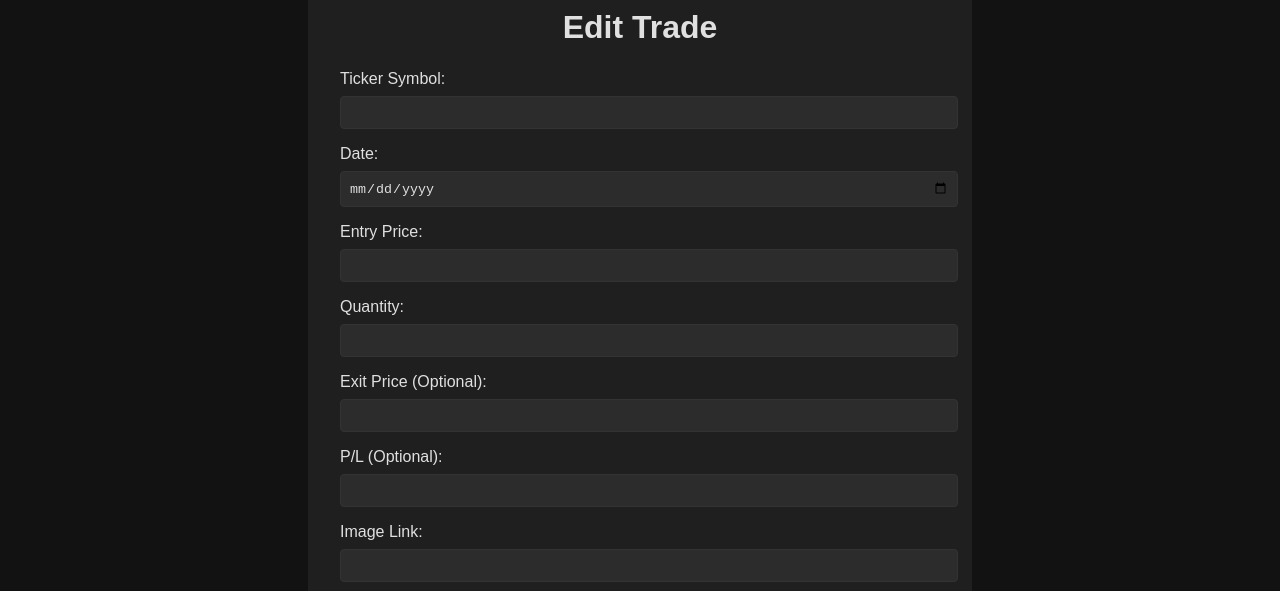
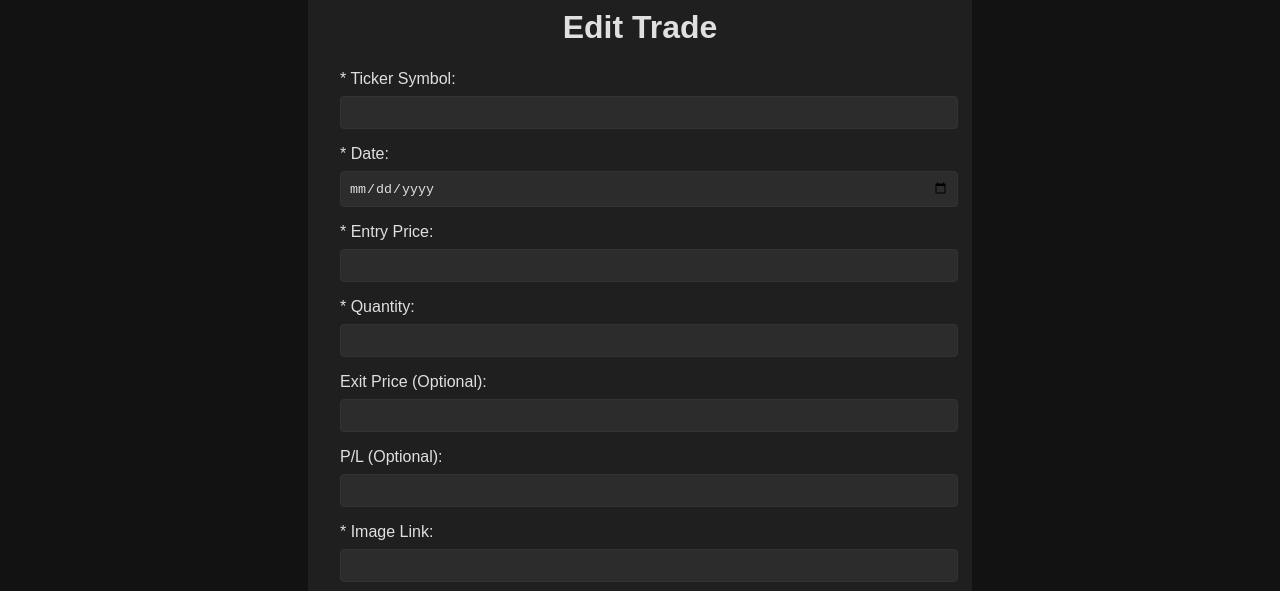
Before and after one commit to idavidov13/React-May-2024-Regular-Exam, a React (Vite) app in the folder client/: page /trades/1/edit in a window 1280 px wide. Shown: the part 136-727 px from the top of the page. Built offline with nearby package versions, Linux system fonts and the light colour scheme; no server answers; sample sign-in values are in the browser's storage.

Commit message:
adding * for mandatory fields

```diff
--- a/client/src/components/editTrade/EditTrade.jsx
+++ b/client/src/components/editTrade/EditTrade.jsx
@@ -76,7 +76,7 @@ export default function EditTrade() {
       {error && <p className="error-message">{error}</p>}
       <form onSubmit={submitHandler} className="edit-trade-form">
         <div className="form-group">
-          <label htmlFor="tickerSymbol">Ticker Symbol:</label>
+          <label htmlFor="tickerSymbol">* Ticker Symbol:</label>
           <input
             type="text"
             id="tickerSymbol"
@@ -87,7 +87,7 @@ export default function EditTrade() {
           />
         </div>
         <div className="form-group">
-          <label htmlFor="date">Date:</label>
+          <label htmlFor="date">* Date:</label>
           <input
             type="date"
             id="date"
@@ -98,7 +98,7 @@ export default function EditTrade() {
           />
         </div>
         <div className="form-group">
-          <label htmlFor="entryPrice">Entry Price:</label>
+          <label htmlFor="entryPrice">* Entry Price:</label>
           <input
             type="number"
             id="entryPrice"
@@ -110,7 +110,7 @@ export default function EditTrade() {
           />
         </div>
         <div className="form-group">
-          <label htmlFor="quantity">Quantity:</label>
+          <label htmlFor="quantity">* Quantity:</label>
           <input
             type="number"
             id="quantity"
@@ -144,7 +144,7 @@ export default function EditTrade() {
           />
         </div>
         <div className="form-group">
-          <label htmlFor="image">Image Link:</label>
+          <label htmlFor="image">* Image Link:</label>
           <input
             type="url"
             id="image"
```
